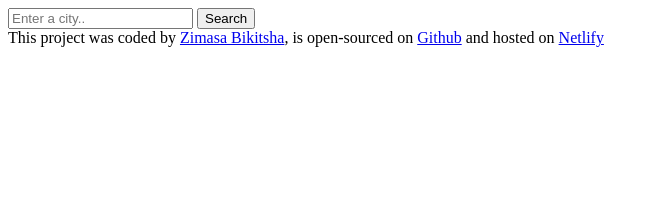
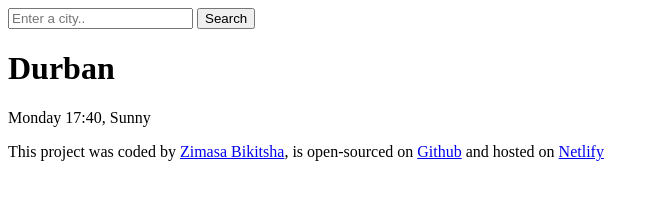
Before and after one commit to Zimbikitsha/VirtualByVirtue, a plain HTML site: page index.html in a window 1280 px wide. Shown: the whole page, without its empty margins (0-658 px from the left). Drawn offline with Linux system fonts and the light colour scheme.

Commit message:
Update index.html

```diff
--- a/index.html
+++ b/index.html
@@ -19,6 +19,14 @@
         <input type="submit" value="Search" class="search-form-button" />
       </form>
     </header>
+    <main>
+      <div class="weather-data">
+        <div>
+          <h1 class="weather-city" id="city">Durban</h1>
+          <p class="weather-details">
+            <span id="time">Monday 17:40</span>,
+            <span id="description">Sunny</span>
+      </div>
     </body>
     <footer>
       This project was coded by
```
